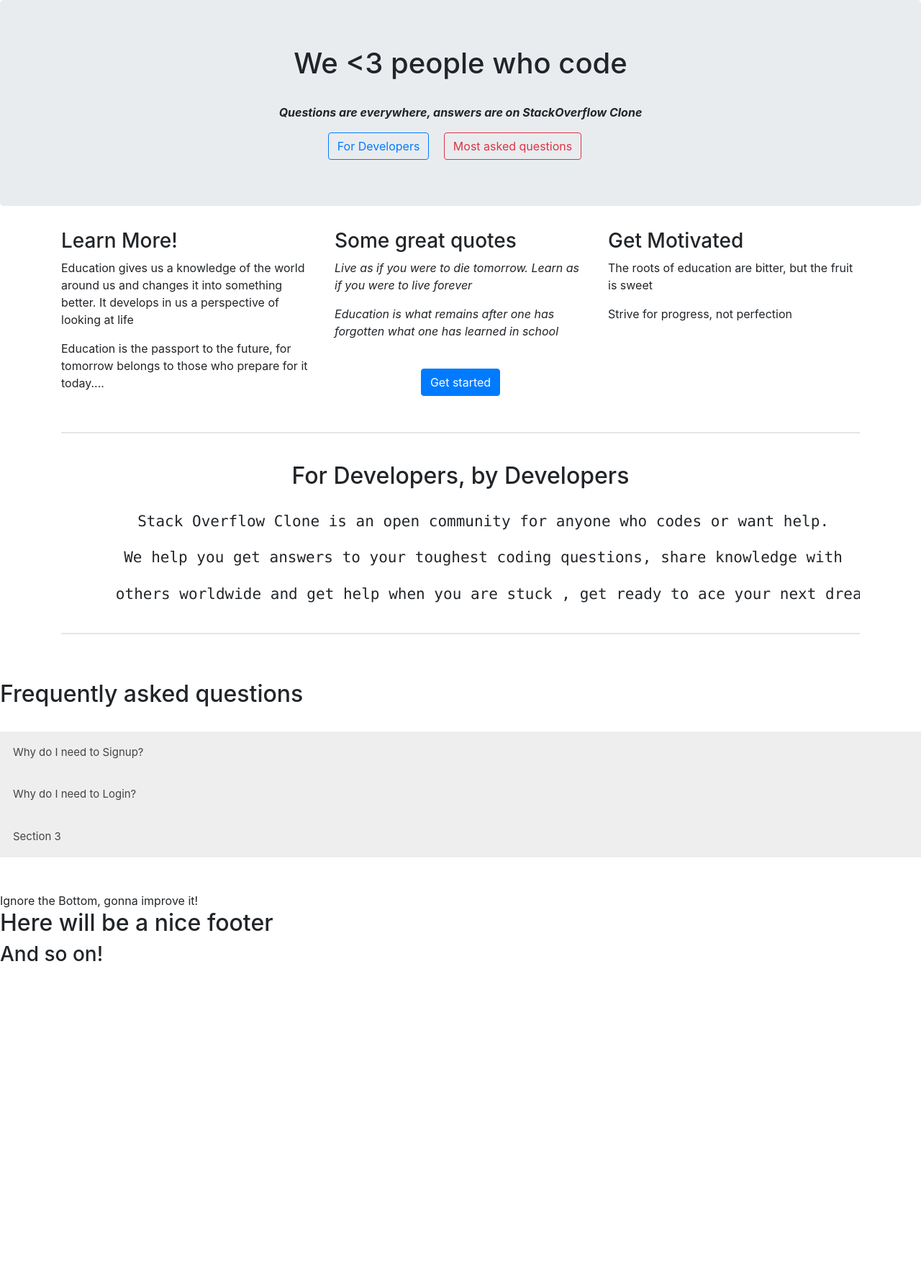
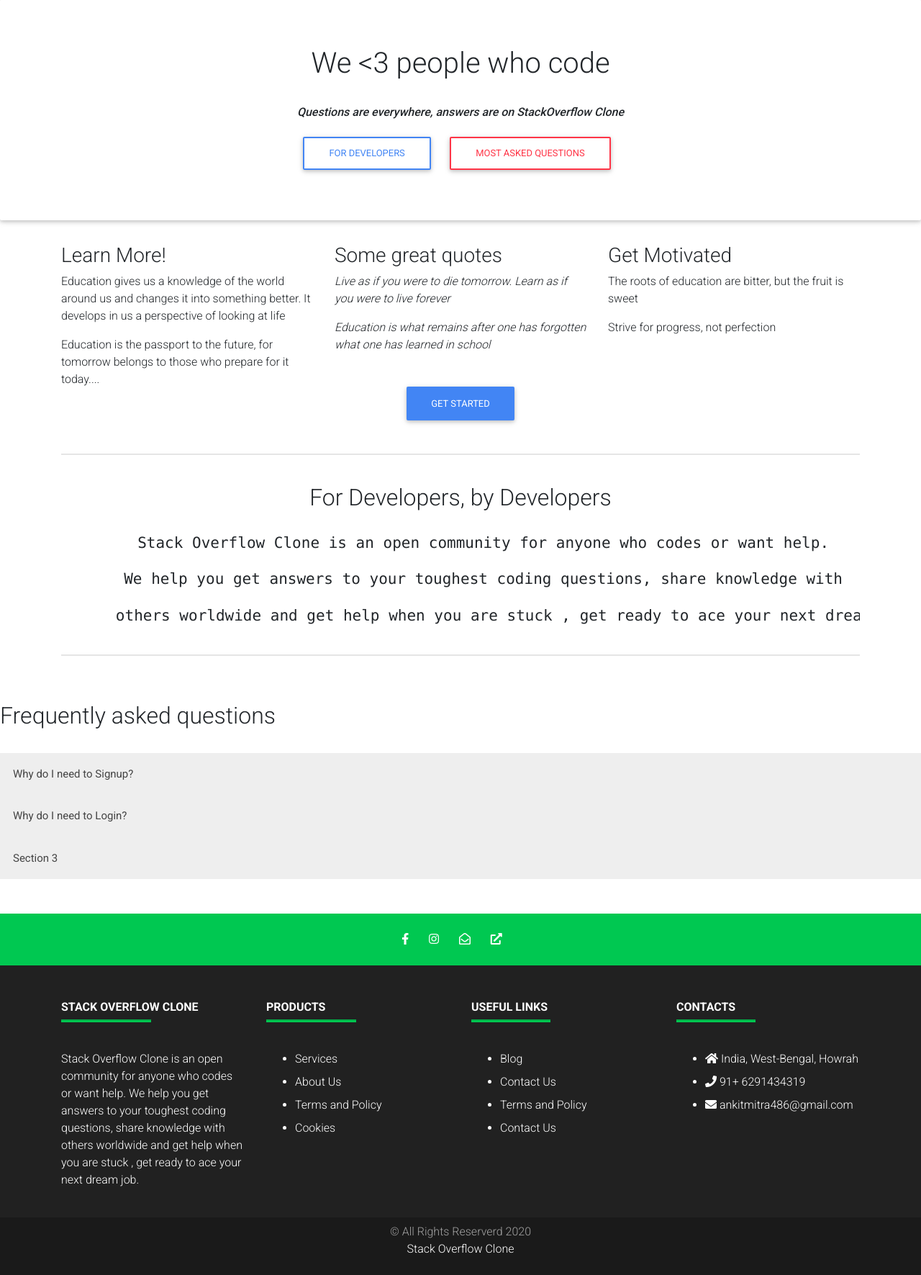
Before and after one commit to AnkitMitraOfficial/StackOverflowClone, a Django app: page / in a window 1280 px wide. Shown: the whole page at 72% size. Before the commit the page ends 1335 px from the top, so only its background shows below. Run offline with Django 3.2, Linux system fonts and the light colour scheme; some libraries are stand-ins or nearby versions.

Commit message:
Created footer for homepage

```diff
--- a/Contact/templates/Contact/home.html
+++ b/Contact/templates/Contact/home.html
@@ -9,6 +9,14 @@
   <script src="https://ajax.googleapis.com/ajax/libs/jquery/3.5.1/jquery.min.js"></script>
   <script src="https://cdnjs.cloudflare.com/ajax/libs/popper.js/1.16.0/umd/popper.min.js"></script>
   <script src="https://maxcdn.bootstrapcdn.com/bootstrap/4.5.2/js/bootstrap.min.js"></script>
+
+  <link rel="stylesheet" href="https://use.fontawesome.com/releases/v5.8.2/css/all.css">
+  <!-- Google Fonts -->
+  <link rel="stylesheet" href="https://fonts.googleapis.com/css?family=Roboto:300,400,500,700&display=swap">
+  <!-- Bootstrap core CSS -->
+  <link href="https://cdnjs.cloudflare.com/ajax/libs/twitter-bootstrap/4.5.0/css/bootstrap.min.css" rel="stylesheet">
+  <!-- Material Design Bootstrap -->
+  <link href="https://cdnjs.cloudflare.com/ajax/libs/mdbootstrap/4.19.1/css/mdb.min.css" rel="stylesheet">
   <style>
     hr {
       border-width: 2px;
@@ -56,7 +137,7 @@
   <div class="jumbotron text-center ">
     <h1>We <3 people who code</h1> <br>
         <p><strong><i>Questions are everywhere, answers are on StackOverflow Clone</i></strong></p>
-        <a class="btn btn-outline-primary" href="#frevery">For Developers</a>
+        <a class="btn btn-outline-primary" href="#foreveryone">For Developers</a>
         <a class="btn btn-outline-danger mx-3" href="#Q&A">Most asked questions</a>
   </div>
   <div class="container">
@@ -90,7 +171,7 @@
   <br>
   <div class="container">
     <div class="text-center">
-      <h2 id="frevery">For Developers, by Developers</h2><br>
+      <h2 id="foreveryone">For Developers, by Developers</h2><br>
       <h4>
         <pre>
       Stack Overflow Clone is an open community for anyone who codes or want help.
@@ -122,16 +203,11 @@
 
   <button class="accordion">Section 3</button>
   <div class="panel">
-    <p>Lorem ipsum dolor sit amet consectetur, adipisicing elit. Nihil architecto harum illum quidem aspernatur,
-      temporibus, aliquam deleniti cum unde veniam minima, ut id nisi. Adipisci nostrum soluta quam vero obcaecati.</p>
+    <p> Stack Overflow Clone is an open community for anyone who codes or want help. We help you get answers to your toughest coding questions, share knowledge with dy to ace your next dream job.</p>
   </div><br><br>
-  Ignore the Bottom, gonna improve it!
-  <h2>Here will be a nice footer</h2>
-  <h3>And so on!</h3>
-  <br>
   </div>
   </div>
-</body>
+
   <script>
     var acc = document.getElementsByClassName("accordion");
     var i;
@@ -148,6 +224,94 @@
       });
     }
   </script>
+  <footer class="page-footer bg-dark">
+
+    <div class="bg-success">
+      <div class="container">
+        <div class="row py-4 d-flex align-items-cemter">
+          <div class="col-md-12 text-center">
+            <a href="https://www.facebook.com/ankit.mitra.9028/ " target="_blank"><i class="fab fa-facebook-f mr-4 "></i></a>
+            <a href="https://www.instagram.com/ankit_coder1/" target="_blank"><i class="fab fa-instagram mr-4 "></i></a>
+            <a href="mailto:ankitmitra486@gmail.com" target="_blank"><i class="far fa-envelope-open mr-4"></i></a>
+            <a href="http://ankitmitra.pythonanywhere.com/" target="_blank"><i class="fas fa-external-link-alt mr-4"></i></a>
+          </div>
+        </div>
+      </div>
+    </div>
+
+    <div class=" container text-center text-md-left mt-5 ">
+      <div class="row">
+        <div class="col-md-3 mb-4 mx-auto">
+          <h6 class="text-uppercase font-weight-bold">Stack Overflow Clone</h6>
+          <hr class="bg-success mb-4 mt-0 mx-auto d-inline-block" style="width: 125px; height: 2px;">
+          <p class="mt-2"> Stack Overflow Clone is an open community for anyone who codes or want help.
+            We help you get answers to your toughest coding questions, share knowledge with
+            others worldwide and get help when you are stuck , get ready to ace your next dream job.</p>
+        </div>
+
+        <div class="col-md-3 mb-4 mx-auto">
+          <h6 class="text-uppercase font-weight-bold">Products</h6>
+          <hr class="bg-success mb-4 mt-0 mx-auto d-inline-block" style="width: 125px; height: 2px;">
+          <ul class="list unstyled">
+            <li class="my-2"><a href="#">Services</a></li>
+            <li class="my-2"><a href="#">About Us</a></li>
+            <li class="my-2"><a href="#">Terms and Policy</a></li>
+            <li class="my-2"><a href="#">Cookies</a></li>
+          </ul>
+        </div>
+
+        <div class="col-md-3 mb-4 mx-auto">
+          <h6 class="text-uppercase font-weight-bold">Useful Links</h6>
+          <hr class="bg-success mb-4 mt-0 mx-auto d-inline-block" style="width: 110px; height: 2px;">
+
+          <ul class="list unstyled">
+            <li class="my-2"><a href="#">Blog</a></li>
+            <li class="my-2"><a href="#">Contact Us</a></li>
+            <li class="my-2"><a href="#">Terms and Policy</a></li>
+            <li class="my-2"><a href="#">Contact Us</a></li>
+          </ul>
+        </div>
+        <div class="col-md-3 mb-4 mx-auto">
+          <h6 class="text-uppercase font-weight-bold">Contacts</h6>
+          <hr class="bg-success mb-4 mt-0 mx-auto d-inline-block" style="width: 110px; height: 2px;">
+
+          <ul class="list unstyled">
+            <li class="my-2"><i class="fas fa-home"></i> India, West-Bengal, Howrah</li>
+            <li class="my-2"><i class="fas fa-phone"></i> 91+ 6291434319</li>
+            <li class="my-2"><i class="fas fa-envelope"></i> ankitmitra486@gmail.com </li>
+          </ul>
+        </div>
+      </div>
+    </div>
+
+    <div class="footer-copyright text-center  py-2">
+      <p>&copy; All Rights Reserverd 2020<br>
+        <a href="#">Stack Overflow Clone</a>
+      </p>
+
+
+    </div>
+
+  </footer>
+
+
+
+
+  <!-- JQuery -->
+  <script type="text/javascript" src="https://cdnjs.cloudflare.com/ajax/libs/jquery/3.5.1/jquery.min.js"></script>
+  <!-- Bootstrap tooltips -->
+  <script type="text/javascript" src="https://cdnjs.cloudflare.com/ajax/libs/popper.js/1.14.4/umd/popper.min.js">
+  </script>
+  <!-- Bootstrap core JavaScript -->
+  <script type="text/javascript"
+    src="https://cdnjs.cloudflare.com/ajax/libs/twitter-bootstrap/4.5.0/js/bootstrap.min.js"></script>
+  <!-- MDB core JavaScript -->
+  <script type="text/javascript" src="https://cdnjs.cloudflare.com/ajax/libs/mdbootstrap/4.19.1/js/mdb.min.js"></script>
+  </div>
+  </div>
+  </div>
+
+
 </body>
 
 </html>
```
Also changed, not shown: other parts of Contact/templates/Contact/home.html (+74 -1 lines), Contact/templates/Contact/landing.html (deleted, +0 -102 lines). Lines whose indentation alone changed are shown as unchanged.
